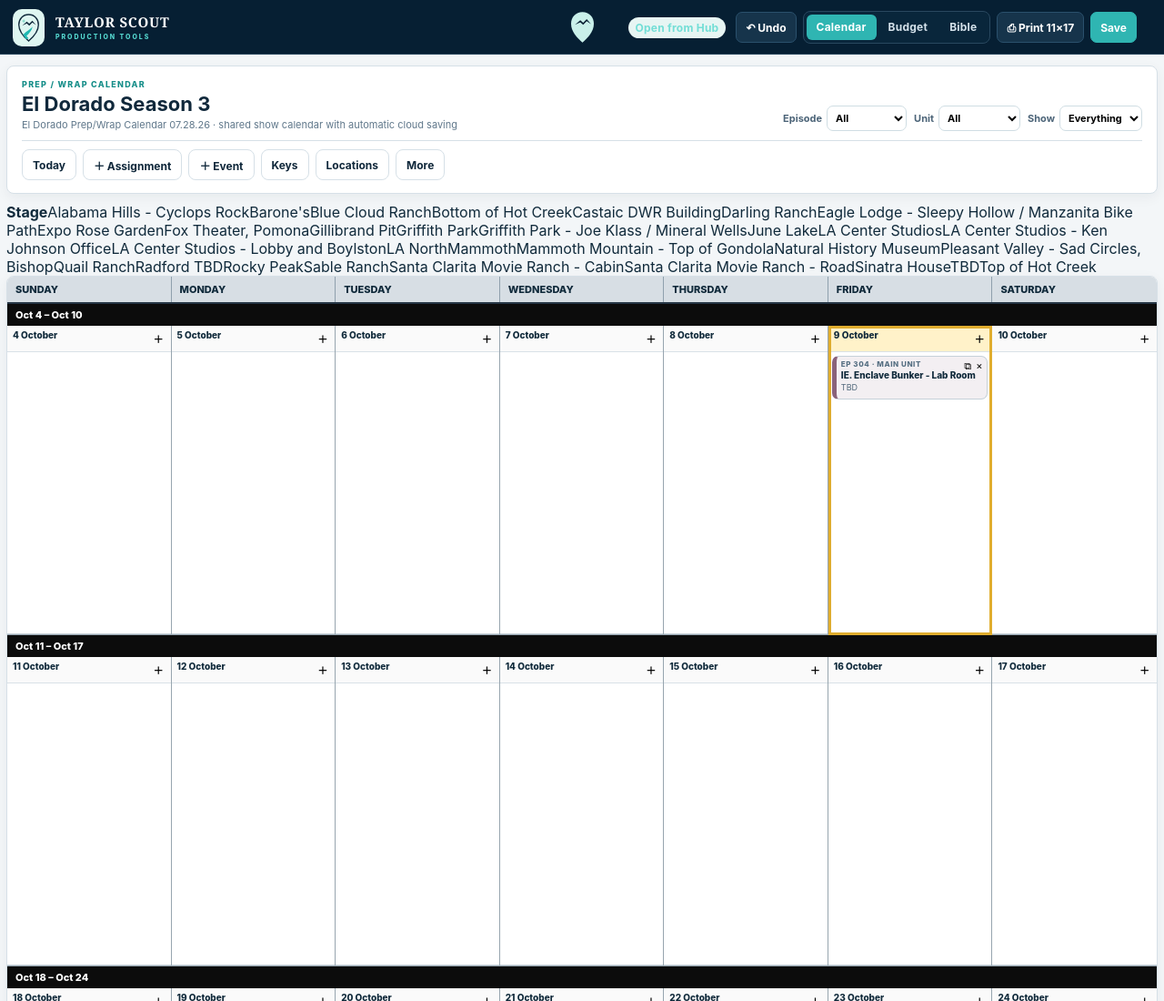
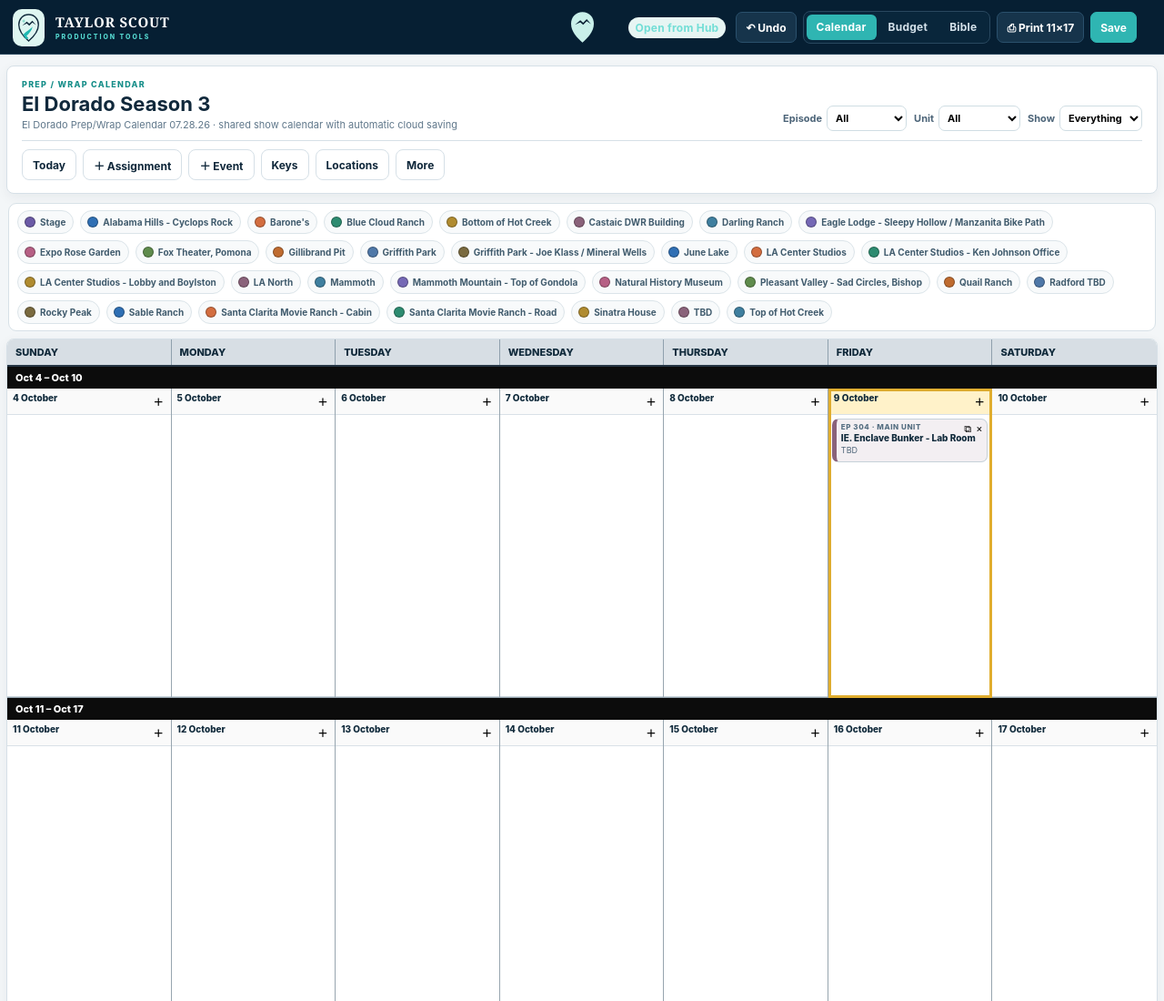
Before and after one commit to tayericks/Taylor-Scout-Calendar, a website built with Vite: page index.html in a window 1280 px wide. Shown: the top 1100 px of the page at 91% size. Built offline with nearby package versions, Linux system fonts and the light colour scheme; no server answers.

Commit message:
Style calendar location color legend

```diff
--- a/src/styles.css
+++ b/src/styles.css
@@ -198,3 +198,40 @@ button,input,select,textarea{font-family:var(--ts-font)!important;border-radius:
   .modal-backdrop{padding:12px!important}
   .modal-backdrop>.modal{max-height:calc(100dvh - 24px)}
 }
+
+
+/* v12 location identity color system */
+.calendar-color-legend{
+  display:flex;
+  align-items:center;
+  gap:7px;
+  flex-wrap:wrap;
+  margin:0 2px 8px;
+  padding:7px 9px;
+  border:1px solid #d7e1e7;
+  border-radius:9px;
+  background:#fff;
+}
+.legend-chip{
+  display:inline-flex;
+  align-items:center;
+  gap:6px;
+  min-height:26px;
+  padding:4px 8px;
+  border:1px solid #dbe4e9;
+  border-radius:999px;
+  background:#f8fafb;
+  color:#405b6d;
+  font-size:10px;
+  font-weight:750;
+}
+.legend-chip i{
+  width:10px;
+  height:10px;
+  border-radius:50%;
+  background:var(--legend);
+  box-shadow:0 0 0 1px color-mix(in srgb,var(--legend) 70%,#000);
+}
+@media print{
+  .calendar-color-legend{display:none!important}
+}
```
